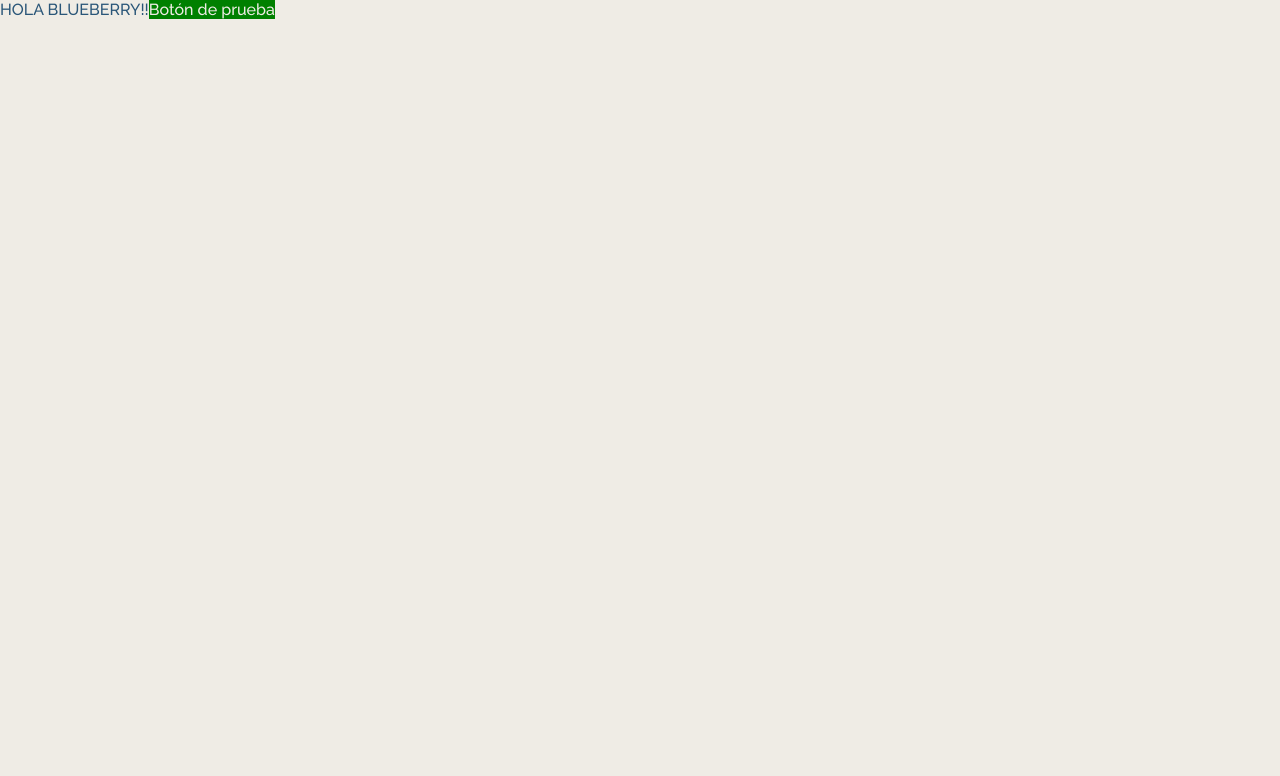
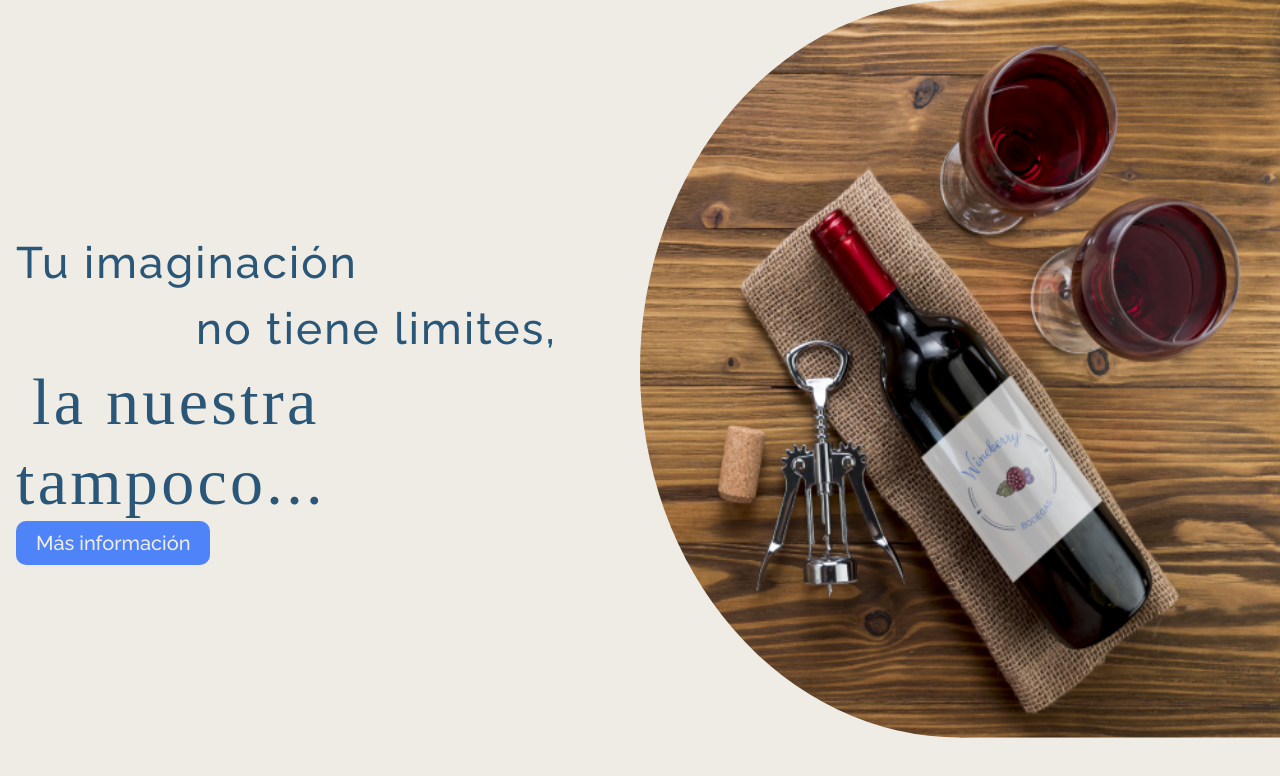
Before and after one commit to frontendcafe/cmyk-blueberry, a React (Create React App) app: page / in a window 1280 px wide. Shown: the top 776 px of the page. Built offline with nearby package versions, Linux system fonts and the light colour scheme; a web font is replaced by a local one.

Commit message:
Aplique Bem a las clases

```diff
--- a/src/App.js
+++ b/src/App.js
@@ -1,11 +1,11 @@
-import Button from './components/Button'
+import Button from './components/Button';
+import Main from './components/Main';
+
 
 function App() {
   return (
     <div className="App">
-      HOLA BLUEBERRY!!
-
-      <Button />
+      <Main/>
     </div>
   );
 }
--- a/src/components/Main/index.js
+++ b/src/components/Main/index.js
@@ -9,14 +9,14 @@ function Main() {
                 <div className="texto">
                     <h1>
                        <span className = "texto-simple">
-                            <span className = "texto-simple1">
+                            <span>
                                 Tu imaginación<br/>
                             </span>
-                            <span className = "texto-simple2">
+                            <span className = "texto__alineado__derecha">
                                no tiene limites,<br/>
                             </span>
                         </span>
-                        <span className = "texto-complejo">
+                        <span className = "texto__cursiva">
                          la nuestra tampoco... <br/>
                         </span>
                     </h1>
@@ -25,8 +25,8 @@ function Main() {
                     </button>
                 </div>
                 <div className = "img-container">
-                    <img src={imagen} className = "imagen" alt="imagen de una copa de vino"/>
-                    <img src={imagen} className = "imagen-1" alt="imagen de una copa de vino"/>
+                    <img src={imagen} className = "img__circular" alt="imagen de una copa de vino"/>
+                    <img src={imagen} className = "img__rectangular" alt="imagen de una copa de vino"/>
                 </div>
             </div> );
 }
--- a/src/components/Main/style.scss
+++ b/src/components/Main/style.scss
@@ -19,12 +19,12 @@
     line-height: 150%;
     font-weight: 800;
     height: 72px;
-    .texto-simple2 {
+    .texto__alineado__derecha {
       height: $size-5xl !important;
       margin-left: 35vw;
     }
   }
-  .texto-complejo {
+  .texto__cursiva {
     font-size: 39px;
     font-family: "Yesteryear";
     font-weight: normal;
@@ -57,10 +57,10 @@
     background-position: center;
 
     z-index: 1;
-    .imagen {
+    .img__circular {
       visibility: hidden;
     }
-    .imagen-1 {
+    .img__rectangular {
       visibility: hidden;
     }
   }
@@ -84,11 +84,11 @@
       letter-spacing: 0.05em;
       line-height: 150%;
       font-weight: 500;
-      .texto-simple2 {
+      .texto__alineado__derecha {
         margin-left: 180px;
       }
     }
-    .texto-complejo {
+    .texto__cursiva {
       font-size: 66px;
       font-family: "Yesteryear";
       font-weight: normal;
@@ -118,7 +118,7 @@
       background: none;
       display: block;
       float: right;
-      .imagen {
+      .img__circular {
         position: absolute;
         clip-path: inset(0px 0px round 50%);
         height: 100%;
@@ -126,7 +126,7 @@
         z-index: 1;
         visibility: visible;
       }
-      .imagen-1 {
+      .img__rectangular {
         clip-path: inset(0 0 0 50%);
         height: 100%;
         width: 100%;
--- a/src/styles/_utils.scss
+++ b/src/styles/_utils.scss
@@ -2,50 +2,45 @@
 $base-size: 16px;
 $base-leading: 1.2;
 
-
 /* Fonts */
-$raleway: 'Raleway', -apple-system, BlinkMacSystemFont, 'Segoe UI', Roboto, Helvetica, Arial, sans-serif;
-
+$raleway: "Raleway", -apple-system, BlinkMacSystemFont, "Segoe UI", Roboto,
+  Helvetica, Arial, sans-serif;
 
 /* Colors */
-$color-primary: #4F84F9;
-$color-secondary: #2A5678;
+$color-primary: #4f84f9;
+$color-secondary: #2a5678;
 
-$color-bg: #EFECE5;
-$color-card: #524FF9;
+$color-bg: #efece5;
+$color-card: #524ff9;
 $color-text: #323037;
-$color-text-disabled: #B3B3B3;
-
+$color-text-disabled: #b3b3b3;
 
 /* Sizes */
-$size-sm: 0.875rem;     // 14px
-$size-base: 1rem;       // $base-size
-$size-md: 1.125rem;     // 18px
-$size-lg: 1.25rem;      // 20px
-$size-xl: 1.375rem;     // 22px
-$size-2xl: 1.5rem;      // 24px
-$size-3xl: 1.75rem;     // 28px
-$size-4xl: 1.875rem;    // 30px
-$size-5xl: 2.25rem;     // 36px
-
+$size-sm: 0.875rem; // 14px
+$size-base: 1rem; // $base-size
+$size-md: 1.125rem; // 18px
+$size-lg: 1.25rem; // 20px
+$size-xl: 1.375rem; // 22px
+$size-2xl: 1.5rem; // 24px
+$size-3xl: 1.75rem; // 28px
+$size-4xl: 1.875rem; // 30px
+$size-5xl: 2.25rem; // 36px
 
 /* Rounded */
 $rounded: 10px;
 $rounded-lg: 20px;
 $rounded-full: 50%;
 
-
 /* Shadow */
 $shadow: 4px 5px 50px rgba(0, 0, 0, 0.4);
 $shadow-lg: 0px 1px 10px rgba(0, 0, 0, 0.25);
-
 
 /* Media Queries */
 $breakpoints: (
   sm: 576px,
   md: 768px,
   lg: 1024px,
-  xl: 1280px
+  xl: 1280px,
 );
 
 @mixin media($media) {
@@ -53,9 +48,7 @@ $breakpoints: (
     @media screen and (min-width: map-get($breakpoints, $media)) {
       @content;
     }
-  }
-
-  @else {
+  } @else {
     @error 'Los valores permitidos son: sm, md, lg, xl';
   }
 }
```
